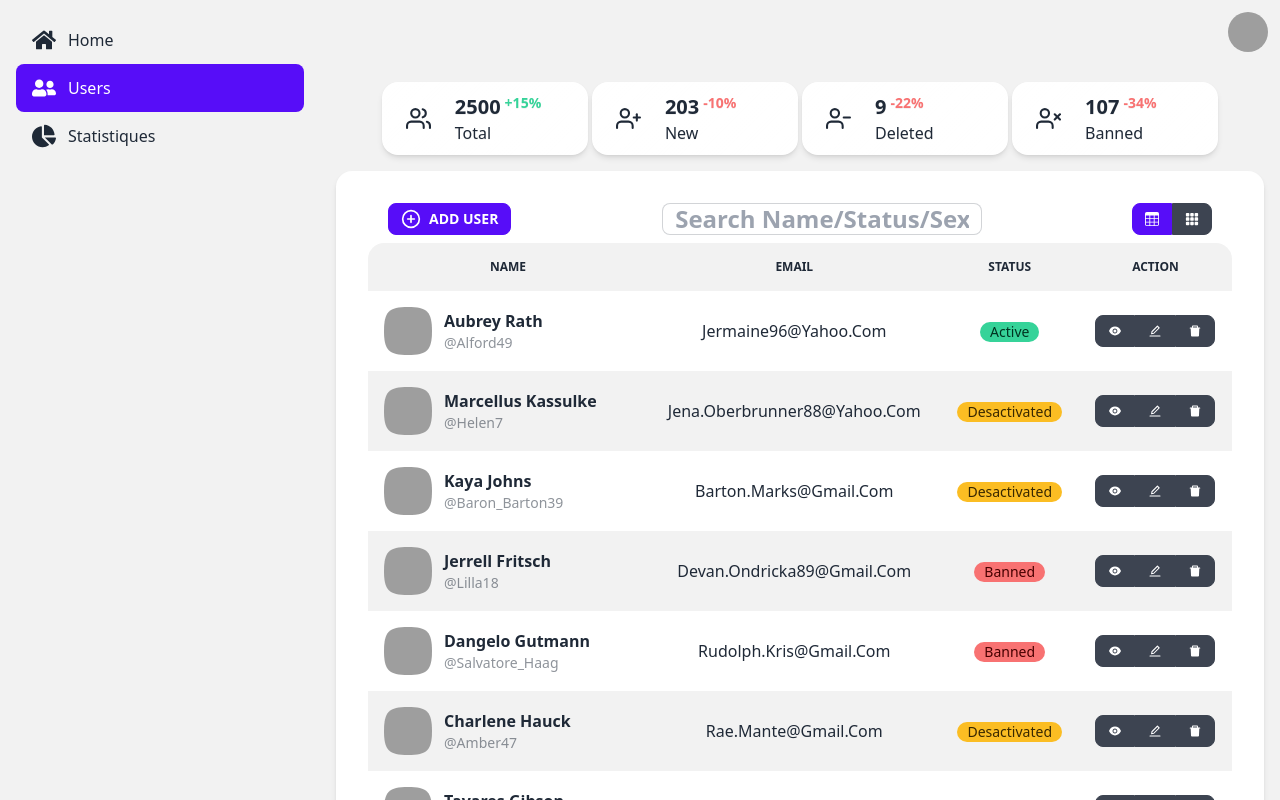
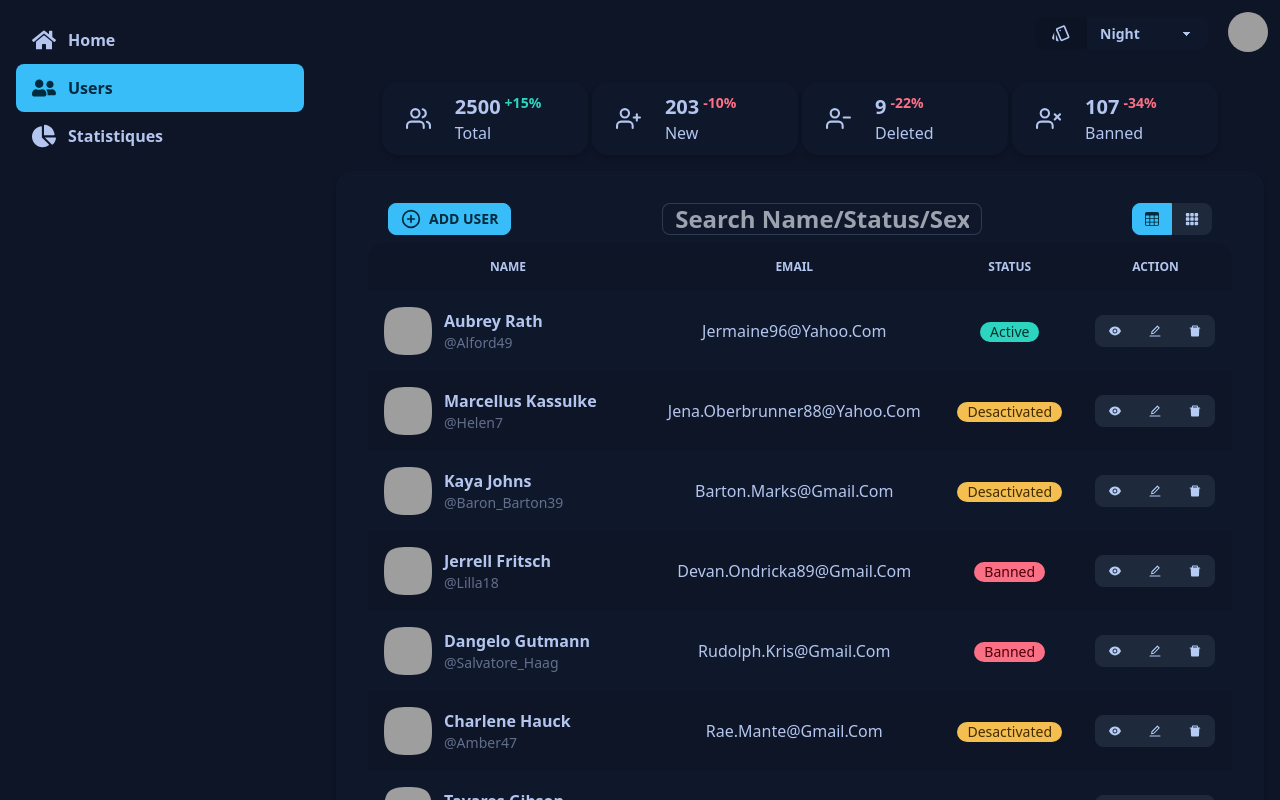
Before and after one commit to ichala/react-dashboard-ui, a React (Create React App) app: page /users in a window 1280 px wide. Built offline with nearby package versions, Linux system fonts and the light colour scheme; grey boxes are pictures that could not be loaded; the HTML template or start-up script is replaced by a standard one.

Commit message:
Update Layout

```diff
--- a/src/Components/Sidebar/Cards/SmallStatsCard.jsx
+++ b/src/Components/Cards/SmallStatsCard.jsx
@@ -3,7 +3,7 @@ function SmallStatsCard({
 }) {
   return (
     loading ? (
-      <div className="card glass lg:w-[23%]   w-full bg-base-100 shadow-md ">
+      <div className="card  lg:w-[23%]   w-full bg-base-100 shadow-md ">
         <div className="card-body p-2 flex flex-row justify-arround items-center ">
           <div className="animate-pulse flex w-full space-x-4">
             <div className="icon p-4 rounded-lg h-10 w-10 bg-base-300" />
@@ -18,7 +18,7 @@ function SmallStatsCard({
       </div>
     )
       : (
-        <div className="card glass lg:w-[23%]   w-full bg-base-100 shadow-md">
+        <div className="card  lg:w-[23%]   w-full bg-base-100 shadow-md">
           <div className="card-body p-2 flex flex-row justify-arround items-center">
             <div className="icon p-4 rounded-lg">{icon}</div>
             <div className="flex flex-col justify-start">
--- /dev/null
+++ b/src/Components/Navbar/Navbar.jsx
@@ -0,0 +1,36 @@
+import React from 'react';
+import { BiMenuAltLeft } from 'react-icons/bi';
+import ThemeSelect from './ThemeSelect';
+
+function Navbar() {
+  return (
+    <div className="sticky top-0 z-30  navbar bg-base-200">
+      <div className="flex-1">
+        <label htmlFor="SideBar" className=" text-base-content  drawer-button lg:hidden"><BiMenuAltLeft size={30} /></label>
+      </div>
+      <ThemeSelect />
+      <div className="flex-none">
+
+        <div tabIndex={0} className="dropdown dropdown-end">
+          <label className="btn btn-ghost btn-circle avatar">
+            <div className="w-10 rounded-full">
+              <img alt="s" src="https://placeimg.com/80/80/people" />
+            </div>
+          </label>
+          <ul className="menu menu-compact dropdown-content mt-3 p-2 shadow bg-base-100 rounded-box w-52">
+            <li>
+              <a href="#s" className="justify-between">
+                Profile
+                <span className="badge">New</span>
+              </a>
+            </li>
+            <li><a href="#s">Settings</a></li>
+            <li><a href="#s">Logout</a></li>
+          </ul>
+        </div>
+      </div>
+    </div>
+  );
+}
+
+export default Navbar;
--- /dev/null
+++ b/src/Components/Navbar/ThemeSelect.jsx
@@ -0,0 +1,32 @@
+import React, { useContext } from 'react';
+import { MdOutlineStyle } from 'react-icons/md';
+import { ThemeContext } from '../../config/Context/theme';
+
+function ThemeSelect() {
+  const { Theme, setTheme } = useContext(ThemeContext);
+  return (
+    <div className="form-control">
+      <label className="input-group input-group-sm">
+        <span><MdOutlineStyle size={20} className="text-base-content" /></span>
+        <select onChange={(e) => setTheme(e.target.value)} className="focus:outline-0 capitalize select select-sm text-base-content w-100 mr-4" defaultValue={Theme}>
+          <option value="light">light</option>
+          <option value="night">night</option>
+          <option value="black">black</option>
+          <option value="halloween">halloween</option>
+          <option value="cupcake">cupcake</option>
+          <option value="emerald">emerald</option>
+          <option value="retro">retro</option>
+          <option value="valentine">valentine</option>
+          <option value="lemonade">lemonade</option>
+          <option value="winter">winter</option>
+          <option value="coffe">retro</option>
+          <option value="luxury">luxury</option>
+          <option value="wireframe">wireframe</option>
+        </select>
+      </label>
+    </div>
+
+  );
+}
+
+export default ThemeSelect;
--- a/src/Components/Sidebar/Sidebar.jsx
+++ b/src/Components/Sidebar/Sidebar.jsx
@@ -1,46 +1,22 @@
 import React from 'react';
 import { FaHome, FaChartPie, FaUserFriends } from 'react-icons/fa';
-import { BiMenuAltLeft } from 'react-icons/bi';
 import { NavLink } from 'react-router-dom';
+import Navbar from '../Navbar/Navbar';
 
 function Sidebar({ children }) {
   return (
     <>
-      <div className="drawer drawer-mobile ">
+      <div className="drawer  drawer-mobile ">
         <input id="SideBar" type="checkbox" className="drawer-toggle" />
         <div className="drawer-content  bg-base-200">
-          <div className="navbar bg-base-200">
-            <div className="flex-1">
-              <label htmlFor="SideBar" className="text-base-content  drawer-button lg:hidden"><BiMenuAltLeft size={30} /></label>
-            </div>
-            <div className="flex-none">
-              <div tabIndex={0} className="dropdown dropdown-end">
-                <label className="btn btn-ghost btn-circle avatar">
-                  <div className="w-10 rounded-full">
-                    <img alt="s" src="https://placeimg.com/80/80/people" />
-                  </div>
-                </label>
-                <ul className="menu menu-compact dropdown-content mt-3 p-2 shadow bg-base-100 rounded-box w-52">
-                  <li>
-                    <a href="#s" className="justify-between">
-                      Profile
-                      <span className="badge">New</span>
-                    </a>
-                  </li>
-                  <li><a href="#s">Settings</a></li>
-                  <li><a href="#s">Logout</a></li>
-                </ul>
-              </div>
-            </div>
-          </div>
+          <Navbar />
           <div className="container-lg px-4 h-100">
             {children}
           </div>
         </div>
         <div className="drawer-side ">
           <label htmlFor="SideBar" className="drawer-overlay " />
-          <ul className="menu p-4 w-80 bg-base-200 text-base-content ">
-
+          <ul className="menu font-semibold text-base-content p-4 w-80 bg-base-200 text-base-content ">
             <li>
               <NavLink to="/">
                 {' '}
@@ -60,9 +36,7 @@ function Sidebar({ children }) {
                 Statistiques
               </a>
             </li>
-
           </ul>
-
         </div>
       </div>
     </>
--- a/src/Components/Users/DataGridCardLayout/UserDataGridCardLayout.jsx
+++ b/src/Components/Users/DataGridCardLayout/UserDataGridCardLayout.jsx
@@ -1,5 +1,5 @@
 import React from 'react';
-import UserCard from '../../Sidebar/Cards/UserCard';
+import UserCard from '../../Cards/UserCard';
 
 function DataGridCardLayout({ Users }) {
   return (
--- a/src/Pages/Users/Users.jsx
+++ b/src/Pages/Users/Users.jsx
@@ -6,7 +6,7 @@ import {
 import {
   BsFillGrid3X3GapFill, BsTable,
 } from 'react-icons/bs';
-import SmallStatsCard from '../../Components/Sidebar/Cards/SmallStatsCard';
+import SmallStatsCard from '../../Components/Cards/SmallStatsCard';
 import DataGridCardLayout from '../../Components/Users/DataGridCardLayout/UserDataGridCardLayout';
 import UserDataTableLayout from '../../Components/Users/DataGridCardLayout/UserDataTableLayout';
 import createRandomUser from '../../@FakeDB/generate';
--- a/src/config/Layout/Layout.jsx
+++ b/src/config/Layout/Layout.jsx
@@ -1,10 +1,12 @@
-import React from 'react';
+import React, { useContext } from 'react';
 import Sidebar from '../../Components/Sidebar/Sidebar';
+import { ThemeContext } from '../Context/theme';
 
 function Layout({ children }) {
+  const { Theme } = useContext(ThemeContext);
   return (
     <>
-      <div className="bg-base-200 text-white ">
+      <div data-theme={Theme} className="bg-base-200 text-white ">
         <Sidebar>
           {children}
         </Sidebar>
```
Also changed, not shown: src/Components/Cards/UserCard.jsx (renamed from src/Components/Sidebar/Cards/UserCard.jsx).
